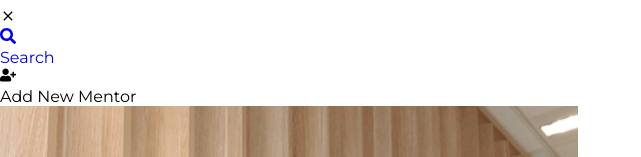
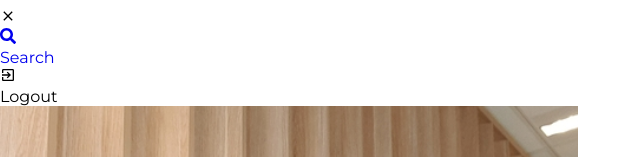
Before and after one commit to ettienekorayyi/poc-code-sydney, a React (Create React App) app: page / in a window 1280 px wide. Both pictures are taken after a click on the icon 8 px from the left and 512 px from the top of the page. Shown: the part 496-653 px from the top of the page, without its empty margins (0-641 px from the left). Built offline with nearby package versions, Linux system fonts and the light colour scheme.

Commit message:
DEV-011 Add logout button to navbar

```diff
--- a/src/components/NavBar/NavBar.js
+++ b/src/components/NavBar/NavBar.js
@@ -3,8 +3,8 @@ import './navbar.css'
 import Logo from '../../assets/logo.png'
 import Engramar from '../../assets/engramar.png'
 import { GiHamburgerMenu } from 'react-icons/gi'
-import { MdClear } from 'react-icons/md'
-import { FaSearch, FaUserPlus } from 'react-icons/fa'
+import { MdClear, MdExitToApp } from 'react-icons/md'
+import { FaSearch } from 'react-icons/fa'
 
 const NavBar = () => {
   const [isHidden, setHidden] = useState(false)
@@ -41,9 +41,9 @@ const NavBar = () => {
           </a>
           <div className='dropdown-section'>
             <div className='dropdown-icon'>
-              <FaUserPlus className='navigation-icon' />
+              <MdExitToApp className='navigation-icon' />
             </div>
-            <div className='dropdown-description'>Add New Mentor</div>
+            <div className='dropdown-description'>Logout</div>
           </div>
 
           <div className='dropdown-section loggedin-user'>
```
